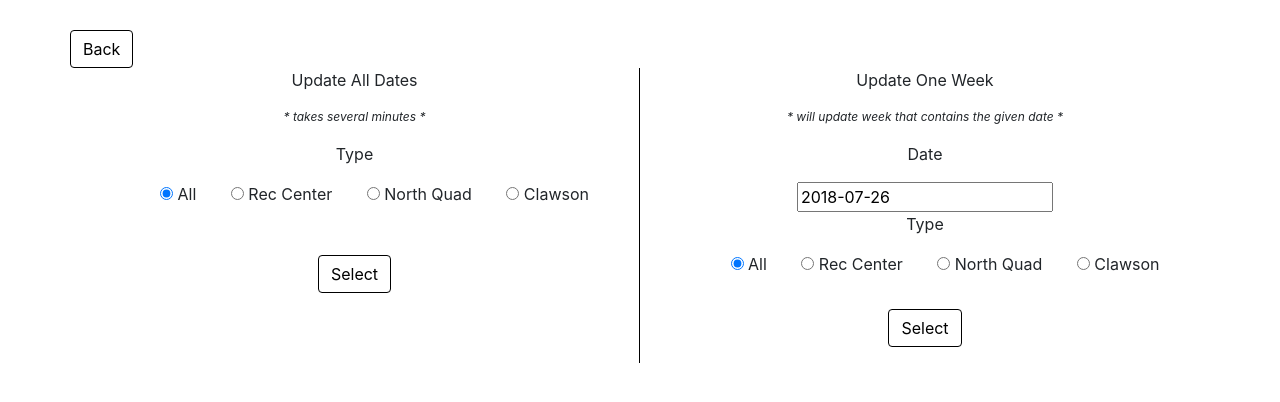
After one commit to lucas-harris/rec-data-management, a Django app: page /data-visualizer/db-updater/ in a window 1280 px wide. The commit adds this page. Shown: the top 402 px of the page. Run offline with Django 3.2, Linux system fonts and the light colour scheme; some libraries are stand-ins or nearby versions.

Commit message:
almost finished with parser redirect

```diff
--- a/credentials.json
+++ b/credentials.json
@@ -1 +1 @@
-{"access_token": "ya29.Gl0DBqiaZheg2U5eXU_ovIxikf2kWfIM89yKxUGQVW6n9fXIgNZvrm-Y29fqXunIYientsmBvli8obigwVgCWT-djSJItlQlmHaHCzY2gILchOb71ti89soqxpncF4A", "client_id": "224279950202-k784k882hm4nufpgk2sas2mfe8npnlmo.apps.googleusercontent.com", "client_secret": "Zbn8qaSBpA6TrYyY3hfR5QJQ", "refresh_token": "1/5webONqIH6Dr4u5iE-Vp4EJGPUIukrHSUrQKoiNw6S8", "token_expiry": "2018-07-25T21:03:17Z", "token_uri": "https://accounts.google.com/o/oauth2/token", "user_agent": null, "revoke_uri": "https://accounts.google.com/o/oauth2/revoke", "id_token": null, "id_token_jwt": null, "token_response": {"access_token": "ya29.Gl0DBqiaZheg2U5eXU_ovIxikf2kWfIM89yKxUGQVW6n9fXIgNZvrm-Y29fqXunIYientsmBvli8obigwVgCWT-djSJItlQlmHaHCzY2gILchOb71ti89soqxpncF4A", "expires_in": 3600, "scope": "https://www.googleapis.com/auth/spreadsheets.readonly", "token_type": "Bearer"}, "scopes": ["https://www.googleapis.com/auth/spreadsheets.readonly"], "token_info_uri": "https://www.googleapis.com/oauth2/v3/tokeninfo", "invalid": false, "_class": "OAuth2Credentials", "_module": "oauth2client.client"}
+{"access_token": "ya29.Gl0EBoy93u8MFFcMAnP21BFNICI_bYI7xYMIlDg-tmdHS69grJsPiWwx64thREVc8khtIyAI73ZJkq9NxCJdBXUkJEvP-6uHDlvTD-ZRvonghENNXaDgmd76LQg6hQ4", "client_id": "224279950202-k784k882hm4nufpgk2sas2mfe8npnlmo.apps.googleusercontent.com", "client_secret": "Zbn8qaSBpA6TrYyY3hfR5QJQ", "refresh_token": "1/5webONqIH6Dr4u5iE-Vp4EJGPUIukrHSUrQKoiNw6S8", "token_expiry": "2018-07-26T20:25:05Z", "token_uri": "https://accounts.google.com/o/oauth2/token", "user_agent": null, "revoke_uri": "https://accounts.google.com/o/oauth2/revoke", "id_token": null, "id_token_jwt": null, "token_response": {"access_token": "ya29.Gl0EBoy93u8MFFcMAnP21BFNICI_bYI7xYMIlDg-tmdHS69grJsPiWwx64thREVc8khtIyAI73ZJkq9NxCJdBXUkJEvP-6uHDlvTD-ZRvonghENNXaDgmd76LQg6hQ4", "expires_in": 3600, "scope": "https://www.googleapis.com/auth/spreadsheets.readonly", "token_type": "Bearer"}, "scopes": ["https://www.googleapis.com/auth/spreadsheets.readonly"], "token_info_uri": "https://www.googleapis.com/oauth2/v3/tokeninfo", "invalid": false, "_class": "OAuth2Credentials", "_module": "oauth2client.client"}
--- a/pages/forms.py
+++ b/pages/forms.py
@@ -72,6 +72,15 @@ class SelectChartForm(forms.Form):
 class SelectGraphForm(forms.Form):
     selected_graph_id = forms.CharField()
 
+class UpdateWeekDBForm(forms.Form):
+    date = forms.DateTimeField(label='Date', initial=datetime.datetime.now().strftime("%Y-%m-%d"))
+    type_week = forms.ChoiceField(initial=('all', 'All'), required=True, widget=forms.RadioSelect(), choices=(('all', 'All'), ('Rec Patron Counts', 'Rec Center'), ('North Quad', 'North Quad'),
+                                                  ('Clawson', 'Clawson')))
+
+class UpdateAllDBForm(forms.Form):
+    type_all = forms.ChoiceField(initial=('all', 'All'), required=True, widget=forms.RadioSelect(), choices=(('all', 'All'), ('Rec Patron Counts', 'Rec Center'), ('North Quad', 'North Quad'),
+                                                  ('Clawson', 'Clawson')))
+
 class EditChartLabel(ModelChoiceField):
     def label_from_instance(self, obj):
         return str(obj.name)
--- a/pages/urls.py
+++ b/pages/urls.py
@@ -11,8 +11,10 @@ urlpatterns = [
     url(r'save-chartset-redirect/', views.savechartset, name='save-chartset-redirect'),
     url(r'change-chartset-redirect/', views.changechartset, name='change-chartset-redirect'),
     url(r'change-selected-chart-redirect/', views.changeselectedchartredirect, name='change-selected-chart-redirect'),
-    # url(r'edit-chart/', views.editchart, name='edit-chart'),
     url(r'edit-dataset/', views.editdataset, name='edit-dataset'),
     url(r'select-dataset-redirect/', views.selectdatasetredirect, name='select-dataset-redirect'),
-    url(r'report', views.reportview, name='report'),
+    url(r'report/', views.reportview, name='report'),
+    url(r'db-updater/', views.updatedb, name='db-updater'),
+    url(r'db-updater-all-redirect/', views.updatedballredirect, name='db-updater-all-redirect'),
+    url(r'db-updater-week-redirect/', views.updatedbweekredirect, name='db-updater-week-redirect'),
 ]
--- a/pages/views.py
+++ b/pages/views.py
@@ -294,6 +294,36 @@ def reportview(request):
     label_json = json.dumps(label_json)
     return render(request, 'pages/report.html', {'json': chartset_json, 'chart_number':range(chart_number), 'label':label_json})
 
+
+#Database Updater -----------------------------------
+def updatedb(request):
+    update_form_week = UpdateWeekDBForm()
+    update_form_all = UpdateAllDBForm()
+    return render(request, 'pages/db-updater.html', {'update_form_week':update_form_week, 'update_form_all':update_form_all})
+
+def updatedballredirect(request):
+    if request.method == "POST":
+        update_form = UpdateAllDBForm(request.POST)
+        if update_form.is_valid():
+            sheet = update_form.cleaned_data['type_all']
+            parse_sheet(sheet)
+            return HttpResponseRedirect('/data-visualizer/dashboard')
+    else:
+        update_form = UpdateAllDBForm()
+    return HttpResponseRedirect('/data-visualizer/dashboard')
+
+def updatedbweekredirect(request):
+    if request.method == "POST":
+        update_form = UpdateWeekDBForm(request.POST)
+        if update_form.is_valid():
+            sheet = update_form.cleaned_data['type_week']
+            date = update_form.cleaned_data['date']
+            update_week(sheet, date)
+            return HttpResponseRedirect('/data-visualizer/dashboard')
+    else:
+        update_form = UpdateWeekDBForm()
+    return HttpResponseRedirect('/data-visualizer/dashboard')
+
 #Additional Methods -----------------------------------
 def create_dates():
     start = datetime(2015, 1, 1)
--- /dev/null
+++ b/static/css/db-updater.css
@@ -0,0 +1,33 @@
+
+
+li {
+    display: inline-block;
+    margin-left: 15px;
+    margin-right: 15px;
+}
+
+label {
+    font-size: 1rem;
+}
+
+p {
+    text-align: center;
+}
+
+#id_type_week {
+    display: inline;
+}
+
+.warning {
+    font-size: .75rem;
+    font-style: italic;
+}
+
+.no-padding {
+    padding-right: 0;
+    padding-left: 0;
+}
+
+.left-box {
+    border-right: 1px solid black;
+}
--- /dev/null
+++ b/templates/pages/db-updater.html
@@ -0,0 +1,94 @@
+{% load static %}
+<!DOCTYPE html>
+<html lang="en">
+    <head>
+        <meta charset="UTF-8">
+        <title>DB Updater</title>
+        <link rel="stylesheet" href="https://maxcdn.bootstrapcdn.com/bootstrap/4.0.0/css/bootstrap.min.css" integrity="sha384-Gn5384xqQ1aoWXA+058RXPxPg6fy4IWvTNh0E263XmFcJlSAwiGgFAW/dAiS6JXm" crossorigin="anonymous">
+        <link rel="stylesheet" href="{% static 'css/style.css' %}">
+        <link rel="stylesheet" href="{% static 'css/db-updater.css' %}">
+        <script src="{% static 'js/chartjs/dist/Chart.js' %}" type="text/javascript"></script>
+        <link href="https://code.jquery.com/ui/1.11.4/themes/smoothness/jquery-ui.css" rel="stylesheet" type="text/css">
+        <script src="https://code.jquery.com/jquery-1.12.4.js"></script>
+        <script src="https://code.jquery.com/ui/1.12.1/jquery-ui.js"></script>
+        <script>
+            $.noConflict();
+            jQuery(document).ready(function ($) {
+                $("#id_date").datepicker({dateFormat: "yy-mm-dd"});
+            });
+        </script>
+    </head>
+    <body>
+        <div class="container entire-body">
+            <div class="row justify-content-start">
+                <div class="col-0">
+                    <button type="button" class="btn btn-outline-primary" id="chart-back-button"><a href="{% url 'dashboard' %}">Back</a></button>
+                </div>
+            </div>
+
+            <div class="row justify-content-center">
+                <div class="col-6 left-box no-padding">
+                    <div class="container">
+                        <div class="row justify-content-center">
+                            <div class="col-0">
+                                <p>Update All Dates</p>
+                                <p class='warning'>* takes several minutes *</p>
+                            </div>
+                        </div>
+                        <form action="/data-visualizer/db-updater-all-redirect/" method="POST" class="form-group">
+                        {% csrf_token %}
+                        {% for field in update_form_all %}
+                        <div class="row justify-content-center align-items-center">
+                            <div class='col-0'>
+                                <p>Type</p>
+                                {{ field }}
+                            </div>
+                        </div>
+                        {% endfor %}
+                        <div class="row justify-content-center">
+                            <div class="col-0">
+                                <input type="submit" value="Select" class="btn btn-outline-primary facility-button" id="data-select-confirm">
+                            </div>
+                        </div>
+                        </form>
+                    </div>
+                </div>
+                <div class="col-6">
+                    <div class="container right-box no-padding">
+                        <div class="row justify-content-center">
+                            <div class="col-0">
+                                <p>Update One Week</p>
+                                <p class='warning'>* will update week that contains the given date *</p>
+                            </div>
+                        </div>
+                        <form action="/data-visualizer/db-updater-week-redirect/" method="POST" class="form-group">
+                            {% csrf_token %}
+                            {% for field in update_form_week %}
+                                {% if field.label == 'Type week' %}
+                                <div class="row justify-content-center align-items-center">
+                                    <div class='col-0'>
+                                        <p>Type</p>
+                                        {{ field }}
+                                    </div>
+                                </div>
+                                {% elif field.label == 'Date' %}
+                                <div class="row justify-content-center align-items-center">
+                                    <div class='col-0'>
+                                        <p>Date</p>
+                                        {{ field }}
+                                    </div>
+                                </div>
+                                {% endif %}
+                            {% endfor %}
+                            <div class="row justify-content-center">
+                                <div class="col-0">
+                                    <input type="submit" value="Select" class="btn btn-outline-primary facility-button" id="data-select-confirm">
+                                </div>
+                            </div>
+                        </form>
+                    </div>
+                </div>
+            </div>
+        </div>
+    </body>
+</html>
--- a/templates/pages/index.html
+++ b/templates/pages/index.html
@@ -31,6 +31,9 @@
                 </div>
                 <div class="col-2">
                     <button type="button" class="btn btn-outline-primary" id="new-chartset-button"><a href="{% url 'report' %}">View Report</a></button>
+                </div>
+                <div class="col-2">
+                    <button type="button" class="btn btn-outline-primary" id="update-db-button"><a href="{% url 'db-updater' %}">Update Counts</a></button>
                 </div>
             </div>
 
```
Also changed, not shown: pages/sheet_parser.py (+7 -12 lines).
